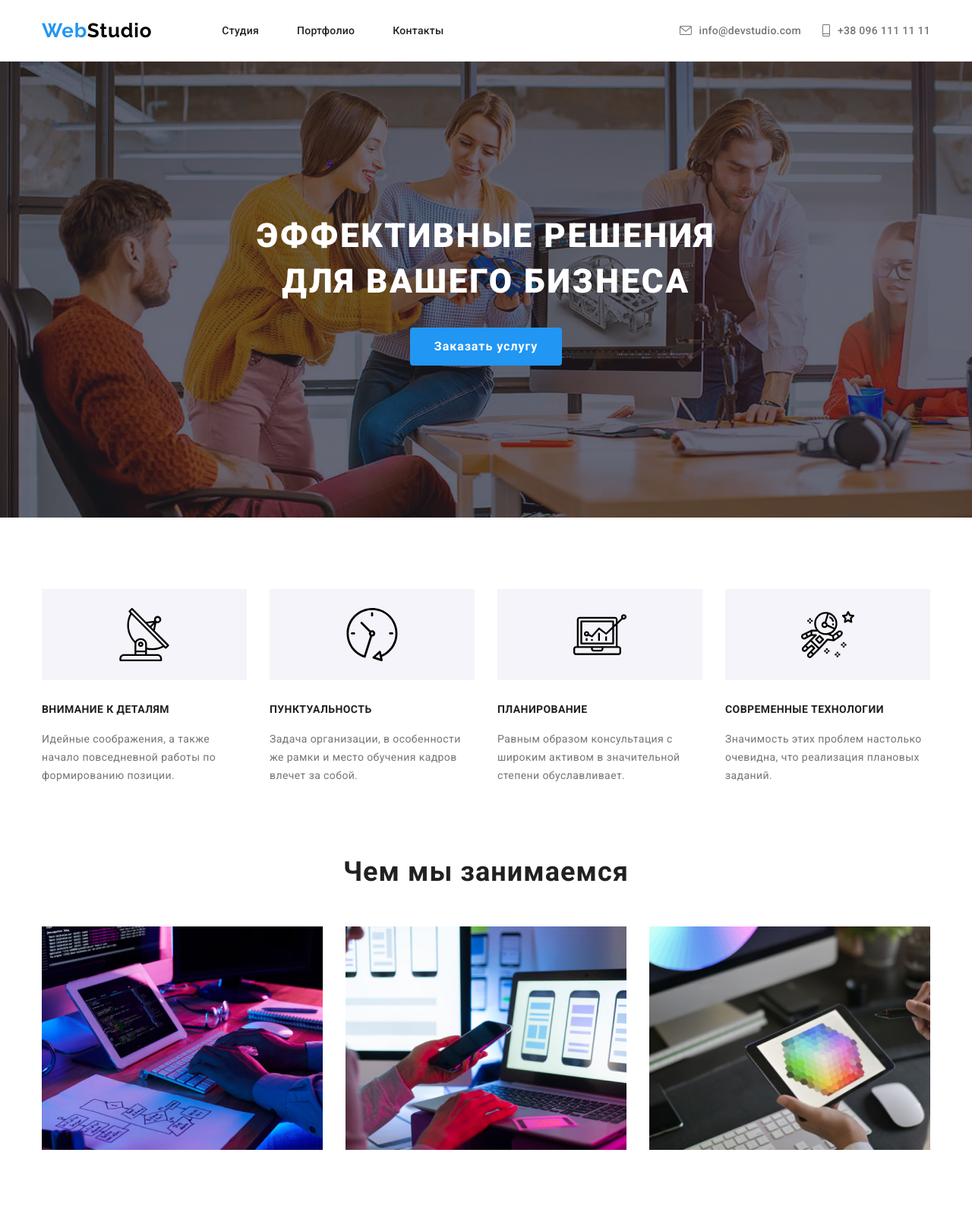
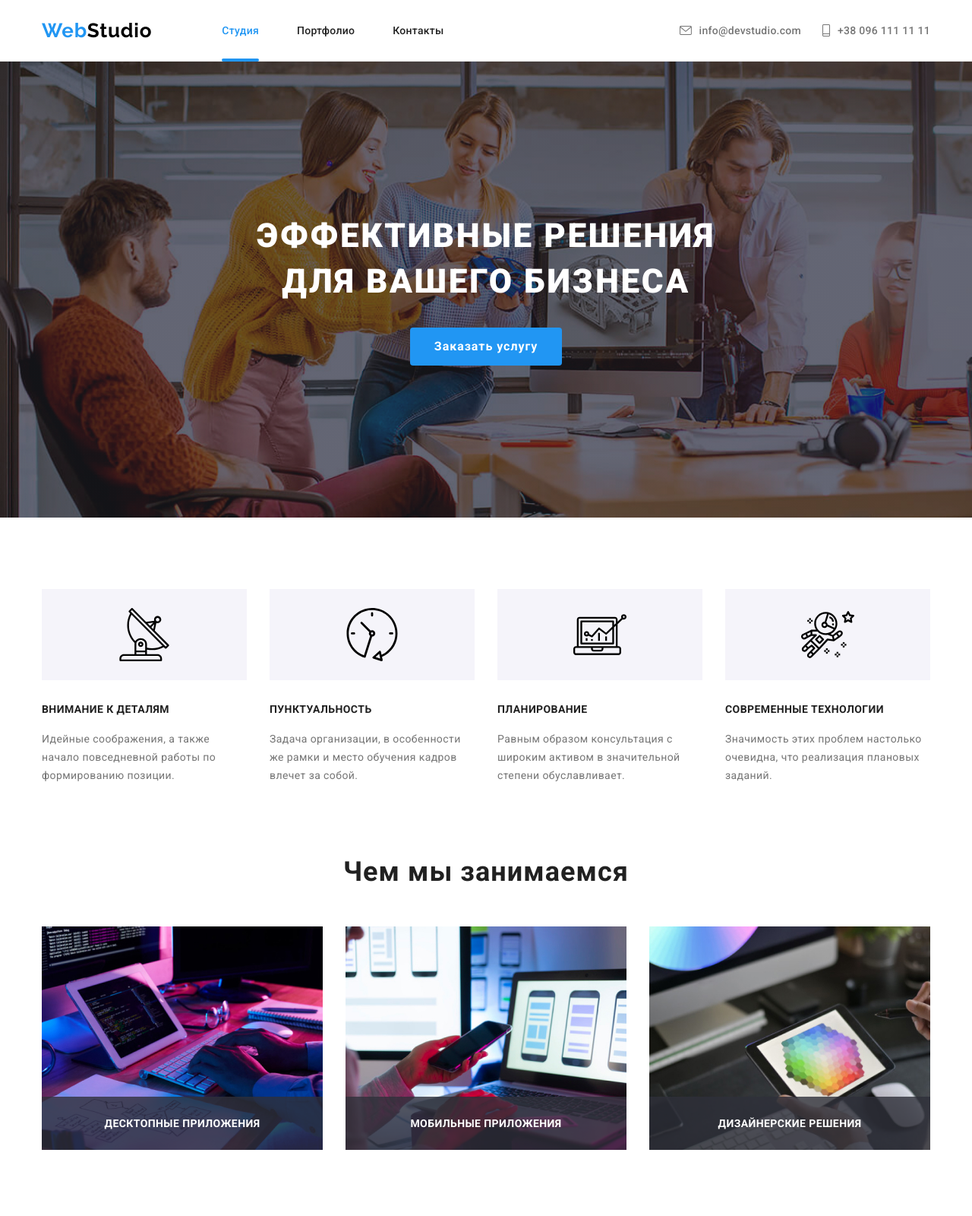
Before and after one commit to Aliona77/goit-markup-hw-05, a plain HTML site: page index.html in a window 1280 px wide. Shown: the top 1600 px of the page at 76% size. Drawn offline with nearby package versions, Linux system fonts and the light colour scheme.

Commit message:
текст на картинці what we do

```diff
--- a/css/styles.css
+++ b/css/styles.css
@@ -118,6 +118,25 @@ img {
   letter-spacing: 0.02em;
   color: var(--accent-color);
 }
+.navigation-menu-link {
+  position: relative;
+  transition: color 250ms cubic-bezier(0.4, 0, 0.2, 1);
+}
+.navigation-menu-link.is-current {
+  color: #2196f3;
+}
+.is-current::after {
+  display: inline-block;
+  content: "";
+  position: absolute;
+  bottom: -1px;
+  left: 0;
+  width: 100%;
+  height: 4px;
+  background-color: #2196f3;
+  border-radius: 2px;
+}
+
 .navigation-menu-link,
 .header-address-contact {
   display: inline-block;
@@ -141,6 +160,8 @@ img {
   align-items: center;
   font-style: normal;
   color: #757575;
+
+  transition: color 250ms cubic-bezier(0.4, 0, 0.2, 1);
 }
 .header-address-contact:not(:last-child) {
   margin-right: 28px;
@@ -271,8 +292,29 @@ img {
 }
 
 .our-work-list {
+  position: relative;
   display: flex;
   justify-content: space-between;
+}
+
+/*============= Text in a picture ===========*/
+.our-work-list-text {
+  position: absolute;
+  bottom: 0;
+  width: 370px;
+  height: 70px;
+  font-family: var(--main-font);
+  font-style: normal;
+  font-weight: bold;
+  font-size: 14px;
+  line-height: 16px;
+  text-align: center;
+  letter-spacing: 0.03em;
+  text-transform: uppercase;
+  background-color: rgba(47, 48, 58, 0.8);
+  color: #ffffff;
+  padding-top: 27px;
+  padding-bottom: 27px;
 }
 
 .workers > .container {
--- a/index.html
+++ b/index.html
@@ -25,7 +25,9 @@
           >
           <ul class="navigation-menu list">
             <li class="navigation-menu-item">
-              <a class="navigation-menu-link link" href="index.html">Студия</a>
+              <a class="navigation-menu-link link is-current" href="index.html"
+                >Студия</a
+              >
             </li>
             <li class="navigation-menu-item">
               <a class="navigation-menu-link link" href="./portfolio.html"
@@ -141,6 +143,7 @@
                 width="370"
                 height="294"
               />
+              <p class="our-work-list-text">Десктопные приложения</p>
             </li>
             <li>
               <img
@@ -150,6 +153,7 @@
                 width="370"
                 height="294"
               />
+              <p class="our-work-list-text">Мобильные приложения</p>
             </li>
             <li>
               <img
@@ -159,6 +163,7 @@
                 width="370"
                 height="294"
               />
+              <p class="our-work-list-text">Дизайнерские решения</p>
             </li>
           </ul>
         </div>
```
Also changed, not shown: portfolio.html (+3 -1 lines).
